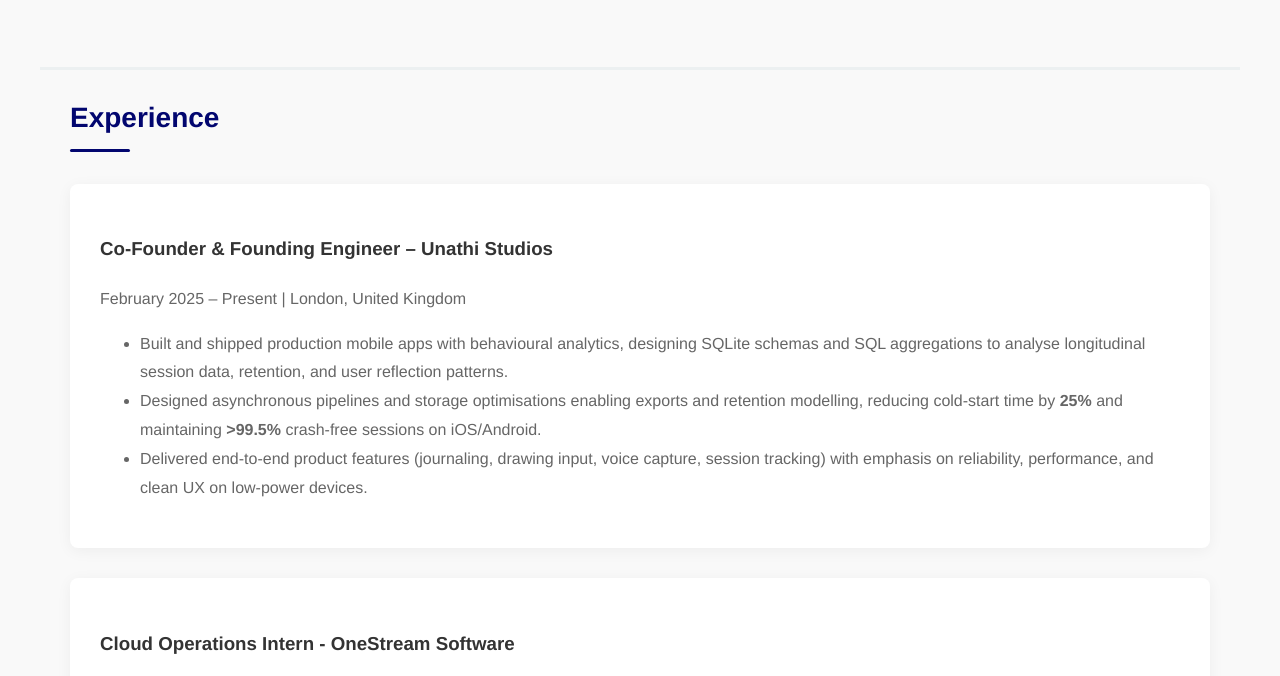
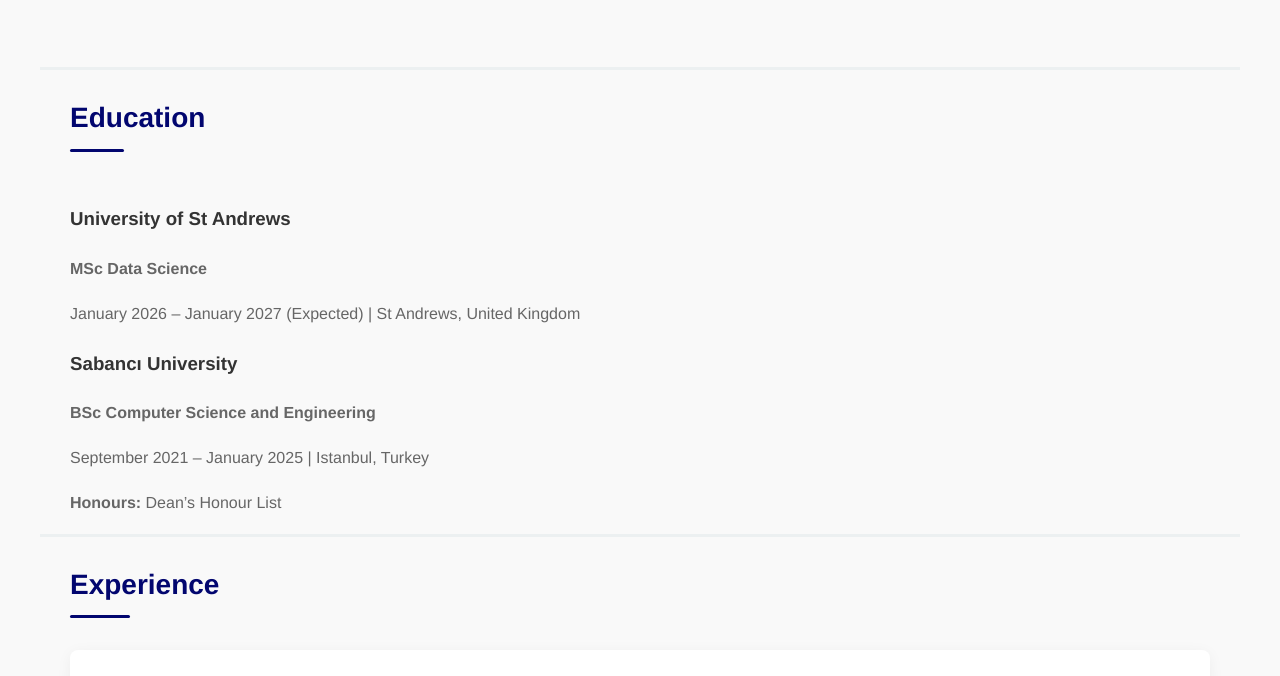
Before and after one commit to mhsendur/mhsendur.github.io, a plain HTML site: page index.html in a window 1280 px wide. Shown: the part 844-1520 px from the top of the page. Drawn offline with Linux system fonts and the light colour scheme.

Commit message:
Update index.html

```diff
--- a/index.html
+++ b/index.html
@@ -28,6 +28,7 @@
 
     <nav>
         <ul>
+            <li><a href="#education">Education</a></li>
             <li><a href="#experience">Experience</a></li>
             <li><a href="#projects">Projects</a></li>
             <li><a href="#activities">Leadership</a></li>
@@ -71,6 +72,24 @@
             </div>
         </div>
     </section>
+
+<!-- Education Section -->
+<section id="education" class="container">
+  <h2>Education</h2>
+
+  <div class="education-entry">
+    <h3>University of St Andrews</h3>
+    <p><strong>MSc Data Science</strong></p>
+    <p>January 2026 – January 2027 (Expected) | St Andrews, United Kingdom</p>
+  </div>
+
+  <div class="education-entry">
+    <h3>Sabancı University</h3>
+    <p><strong>BSc Computer Science and Engineering</strong></p>
+    <p>September 2021 – January 2025 | Istanbul, Turkey</p>
+    <p><strong>Honours:</strong> Dean’s Honour List</p>
+  </div>
+</section>
 
 <!-- Experience Section -->
 <section id="experience" class="container">
```
